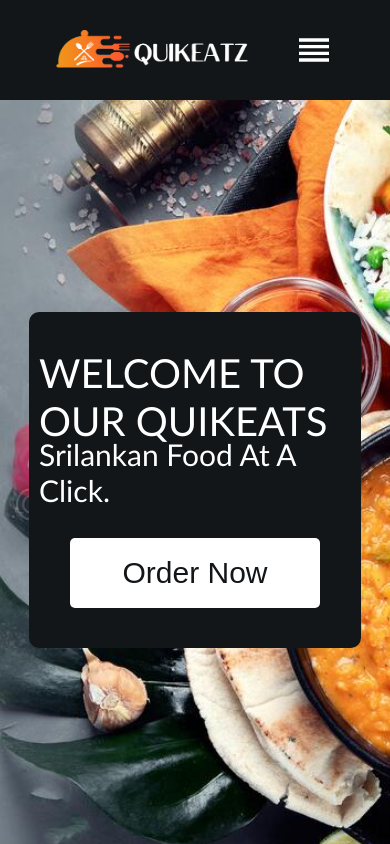
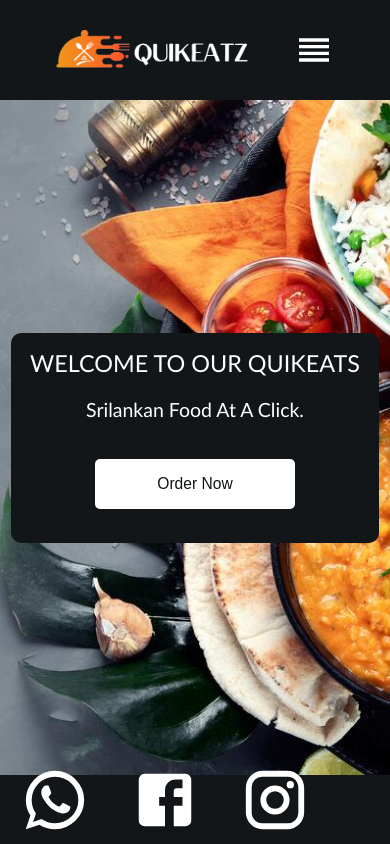
Before and after one commit to ishanirathnayaka/QuikEatz-Food-Order-App, a React (Create React App) app in the folder quik_eats/: page / in a window 390 px wide. Shown: the top 844 px of the page. Built offline with nearby package versions, Linux system fonts and the light colour scheme.

Commit message:
Update Home.css

```diff
--- a/quik_eats/src/Styles/Home.css
+++ b/quik_eats/src/Styles/Home.css
@@ -1,96 +1,142 @@
 .home {
   width: 100%;
-  height: 90vh;
+  min-height: clamp(70vh, 90vh, 100vh);
   display: flex;
   justify-content: center;
-  align-items: left;
+  align-items: flex-start;
   flex-direction: column;
   background-position: center;
   background-repeat: no-repeat;
   background-size: cover;
   font-family: "Gill Sans", "Gill Sans MT", Calibri, "Trebuchet MS", sans-serif;
+  padding: clamp(10px, 2vw, 20px);
+  box-sizing: border-box;
 }
 
 .homeContainer {
-  width: auto;
-  margin-left: 50px;
+  width: 100%;
+  max-width: 1200px;
+  margin-left: clamp(20px, 5vw, 50px);
+  padding: clamp(10px, 2vw, 20px);
 }
 
 .homeContainer h1 {
-  justify-content: center;
-  align-items: center;
-  font-size: 40px;
-  height: 60px;
-  font-weight: 50;
+  font-size: clamp(24px, 5vw, 40px);
+  height: auto;
+  font-weight: 500;
   color: black;
+  margin: clamp(5px, 1vh, 10px) 0;
+  text-align: left;
 }
 
 .homeContainer p {
   padding: 0;
-  font-size: 35px;
+  font-size: clamp(18px, 4vw, 35px);
   font-weight: lighter;
   color: black;
+  margin: clamp(8px, 1.5vh, 15px) 0;
 }
 
 .homeContainer button {
-  color: black;
+  color: white;
   border: none;
   border-radius: 5px;
   cursor: pointer;
-  justify-content: center;
   background-color: #121619;
-  height: 70px;
-  width: 250px;
-  color:white;
+  height: clamp(50px, 8vh, 70px);
+  width: clamp(180px, 25vw, 250px);
+  font-size: clamp(16px, 3vw, 30px);
   text-decoration: none;
-  font-size: 30px;
+  transition: background-color 0.3s ease-in;
+  margin: clamp(10px, 2vh, 20px) 0;
 }
 
-.homerContainer button:hover {
+
+.homeContainer button:hover {
   background-color: #07090a;
-  cursor: pointer;
-  transition: 0.3s ease-in;
+}
+
+@media only screen and (max-width: 900px) {
+  .homeContainer {
+    margin-left: clamp(15px, 3vw, 30px);
+    padding: clamp(8px, 1.5vw, 15px);
+  }
+
+  .homeContainer h1 {
+    font-size: clamp(20px, 4.5vw, 36px);
+  }
+
+  .homeContainer p {
+    font-size: clamp(16px, 3.5vw, 30px);
+  }
 }
 
 @media only screen and (max-width: 650px) {
   .home {
     justify-content: center;
     align-items: center;
+    min-height: clamp(60vh, 80vh, 90vh);
   }
 
-
   .homeContainer {
-    margin-left: 0px;
+    margin: 0 auto;
     border-radius: 10px;
-    padding: 10px;
-    width: 80%;
+    padding: clamp(10px, 3vw, 20px);
+    width: clamp(70%, 90vw, 90%);
     display: flex;
     justify-content: center;
     align-items: center;
     flex-direction: column;
     background-color: #121619;
     color: white;
+    text-align: center;
   }
 
   .homeContainer h1 {
-    font-size: 40px;
-    height: 30px;
+    font-size: clamp(20px, 6vw, 40px);
     color: white;
+    height: auto;
   }
 
   .homeContainer p {
-    font-size: 30px;
+    font-size: clamp(16px, 5vw, 30px);
     color: white;
   }
 
   .homeContainer button {
     background-color: white;
     color: #121619;
-    margin-bottom: 30px;
+    margin: clamp(15px, 3vh, 30px) auto;
   }
 
   .homeContainer button:hover {
     background-color: rgb(225, 225, 225);
-    color: #121619;
   }
 }
+
+@media only screen and (max-width: 400px) {
+  .homeContainer {
+    width: clamp(80%, 95vw, 95%);
+    padding: clamp(8px, 2vw, 15px);
+  }
+
+  .homeContainer button {
+    width: clamp(150px, 80vw, 200px);
+    height: clamp(40px, 6vh, 50px);
+    font-size: clamp(14px, 4vw, 20px);
+  }
+}
+
+@media only screen and (min-width: 1200px) {
+  .homeContainer {
+    margin-left: clamp(50px, 8vw, 100px);
+  }
+
+  .homeContainer h1 {
+    font-size: clamp(36px, 5vw, 48px);
+  }
+
+  .homeContainer p {
+    font-size: clamp(28px, 4vw, 40px);
+  }
+}
```
